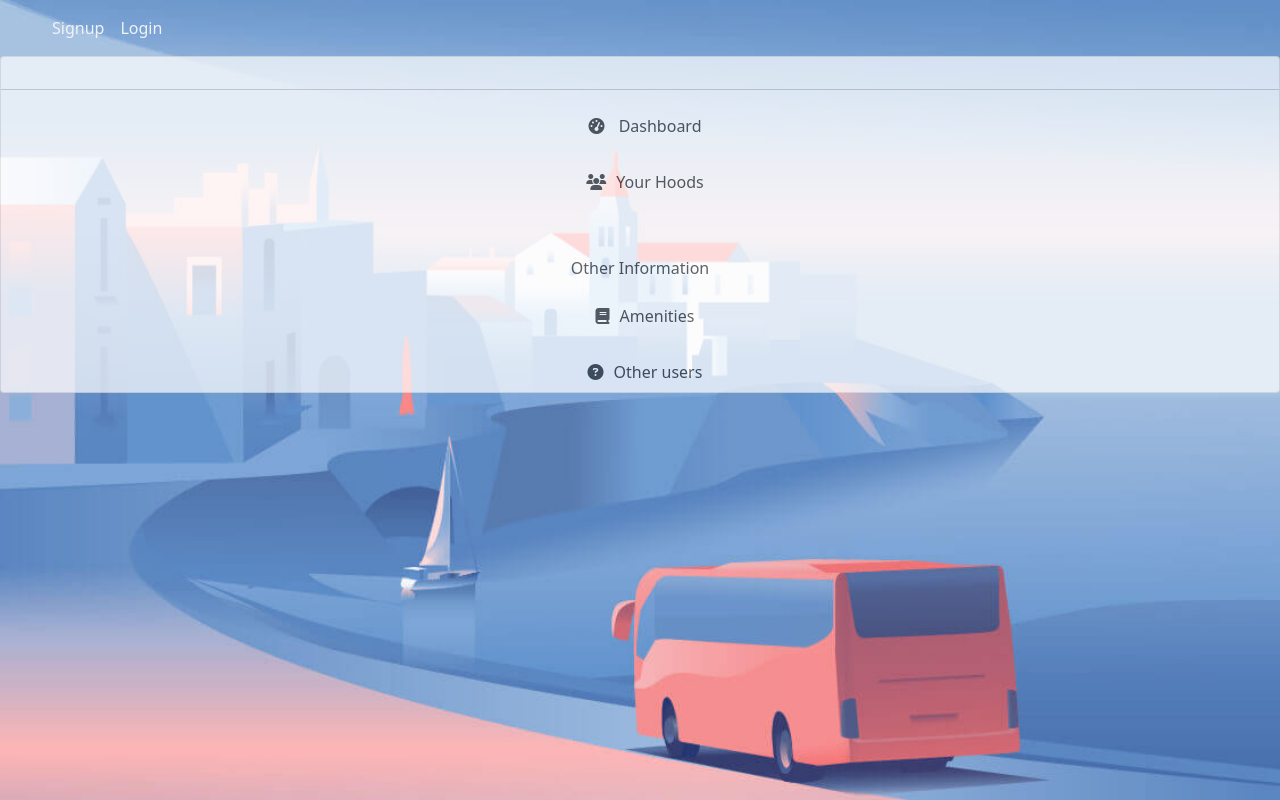
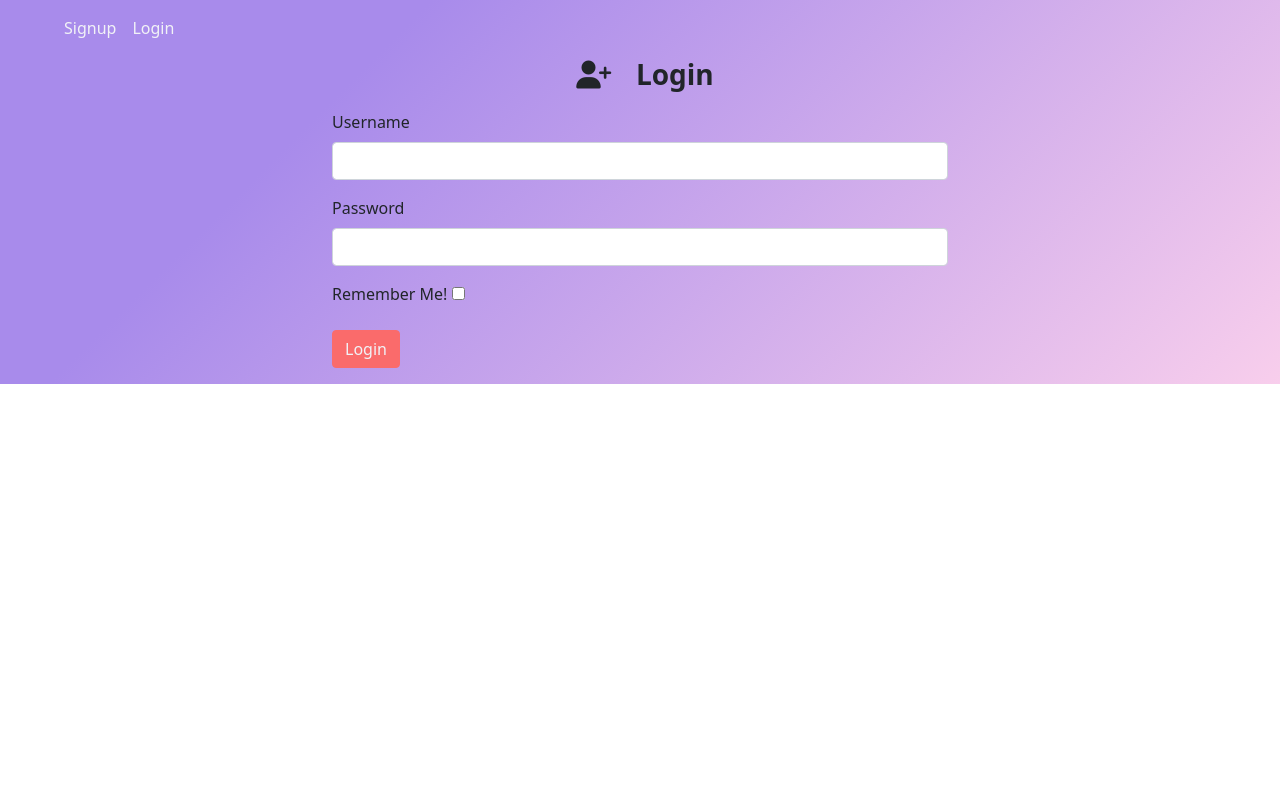
Before and after one commit to NessaAz/next-door-group, a Flask app: page /auth/login in a window 1280 px wide. Run offline with Flask 2, Linux system fonts and the light colour scheme; some libraries are stand-ins or nearby versions; some web fonts are replaced.

Commit message:
customize auth, login signup dashboard

```diff
--- a/app/auth/views.py
+++ b/app/auth/views.py
@@ -16,7 +16,7 @@ def login():
             login_user(user, form.remember.data)
             return redirect(request.args.get('next') or url_for('main_blueprint.home'))
         flash('Invalid username or Password. SIgn up or try again.')
-    return render_template('auth/dashboard.html', form=form)
+    return render_template('auth/login.html', form=form)
 
 
 
--- a/app/static/style/style.css
+++ b/app/static/style/style.css
@@ -1006,17 +1006,15 @@ nav ul li{
 }
 
 .login {
-  background-image: url(/static/images/imagebz.jpg);
-  background-repeat: no-repeat;
-  background-size: cover;
-  height: 100vh;
+  background-color: #f8ceec;
+  background-image: linear-gradient(315deg, #f8ceec 0%, #a88beb 74%);
+
+
 }
 
 .signup {
-  background-image: url(/static/images/imagebz.jpg);
-  background-repeat: no-repeat;
-  background-size: cover;
-  height: 100vh;
+  background-color: #f8ceec;
+  background-image: linear-gradient(315deg, #f8ceec 0%, #a88beb 74%);
 }
 
 
@@ -1028,9 +1026,13 @@ nav ul li{
   background-repeat: no-repeat;
   background-size: cover;
   height: 100vh;
+
 }
 
 .carddb{
   opacity: 0.7;
   width: 100vw;
+  margin-top: 75px;
+  margin-right: 75px;
+  margin-left: 75px;
 }
--- a/app/templates/auth/dashboard.html
+++ b/app/templates/auth/dashboard.html
@@ -3,7 +3,7 @@
 {% block body %}
 
 <div class="dashboard">
-    {% include 'navbar.html' %}
+
     <div class="d-flex flex-row">
         <div class="col-md-3">
             <div class="card carddb">
@@ -17,7 +17,7 @@
                     </i>
                     <span>Dashboard</span>
                 </button>
-                <button class="btn mt-3"><i class="fa fa-users" href="/auth/all__hoods"></i><span>Your Hoods</span></button>
+                <button class="btn mt-3"><i class="fa fa-users" href="/auth/all_hoods"></i><span>Your Hoods</span></button>
                 <button class="btn mt-3"><i class=""></i><span></span></button>
                 <span class="other mt-4">Other Information</span>
                 <button class="btn mt-3"><i class="fa fa-book"></i><span>Amenities</span></button>
--- a/app/templates/auth/login.html
+++ b/app/templates/auth/login.html
@@ -2,7 +2,7 @@
 
 {% block body %}
 
-<div class="login">
+<div class="container-fluid login">
     {% include 'navbar.html' %}
     <div class="row">
         <div class="col-md-3"></div>
@@ -15,6 +15,7 @@
 
                 <div class="mb-3">
                 {{form.hidden_tag()}}
+
                 {% if form.errors %}
                 {{form.errors['username']}}
                 {{form.errors['password']}}
@@ -28,6 +29,7 @@
 
                 <form action="" method="POST" class="form-group">
                     {{form.hidden_tag()}}
+
                     {% if form.errors %}
                     {{form.errors['email']}}
                     {{form.errors['password']}}
--- a/app/templates/navbar.html
+++ b/app/templates/navbar.html
@@ -8,7 +8,8 @@
 
 
     <a class="navbar-brand" href="#"><img src="" width=54px; alt=""></a>
-    <button class="navbar-toggler" type="button" data-bs-toggle="collapse" data-bs-target="#navbarTogglerDemo02" aria-controls="navbarTogglerDemo02" aria-expanded="false" aria-label="Toggle navigation">
+    <button class="navbar-toggler" type="button" data-bs-toggle="collapse" data-bs-target="#navbarTogglerDemo02"
+    aria-controls="navbarTogglerDemo02" aria-expanded="false" aria-label="Toggle navigation">
 
 <a class="navbar-brand" href="#"></a>
 
@@ -23,6 +24,7 @@
       </button>
       <div class="collapse navbar-collapse" id="navbarTogglerDemo02">
         <ul class="navbar-nav me-auto mb-2 mb-lg-0">
+
           {%if current_user.is_authenticated%}
           <li class="nav-item">
             <a class="nav-link fs-6" href="/add_hood">Add Hood</a>
@@ -33,6 +35,7 @@
           <li class="nav-item">
             <a class="nav-link fs-6" href="/auth/logout">Logout</a>
           </li>
+
           {%else%}
           <li class="nav-item">
             <a class="nav-link fs-6" href="/auth/signup">Signup</a>
```
